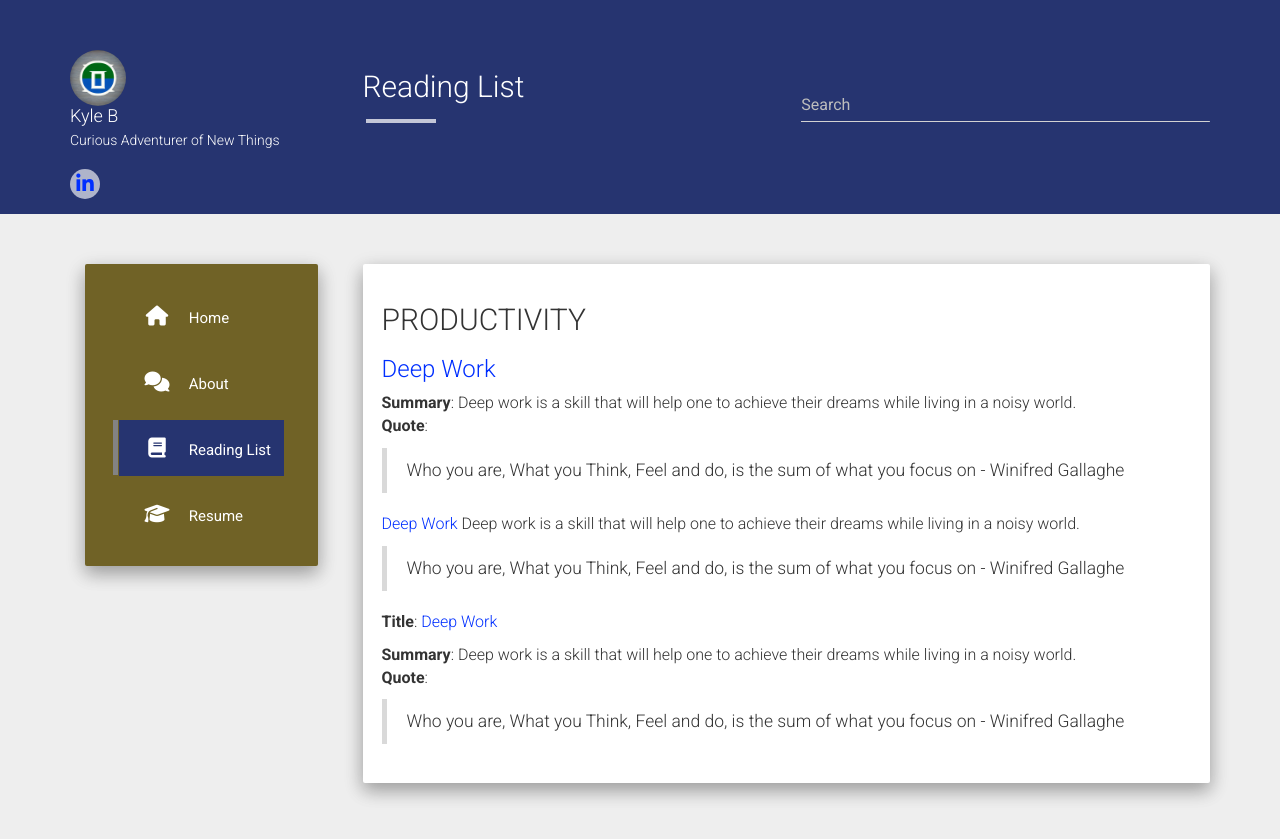
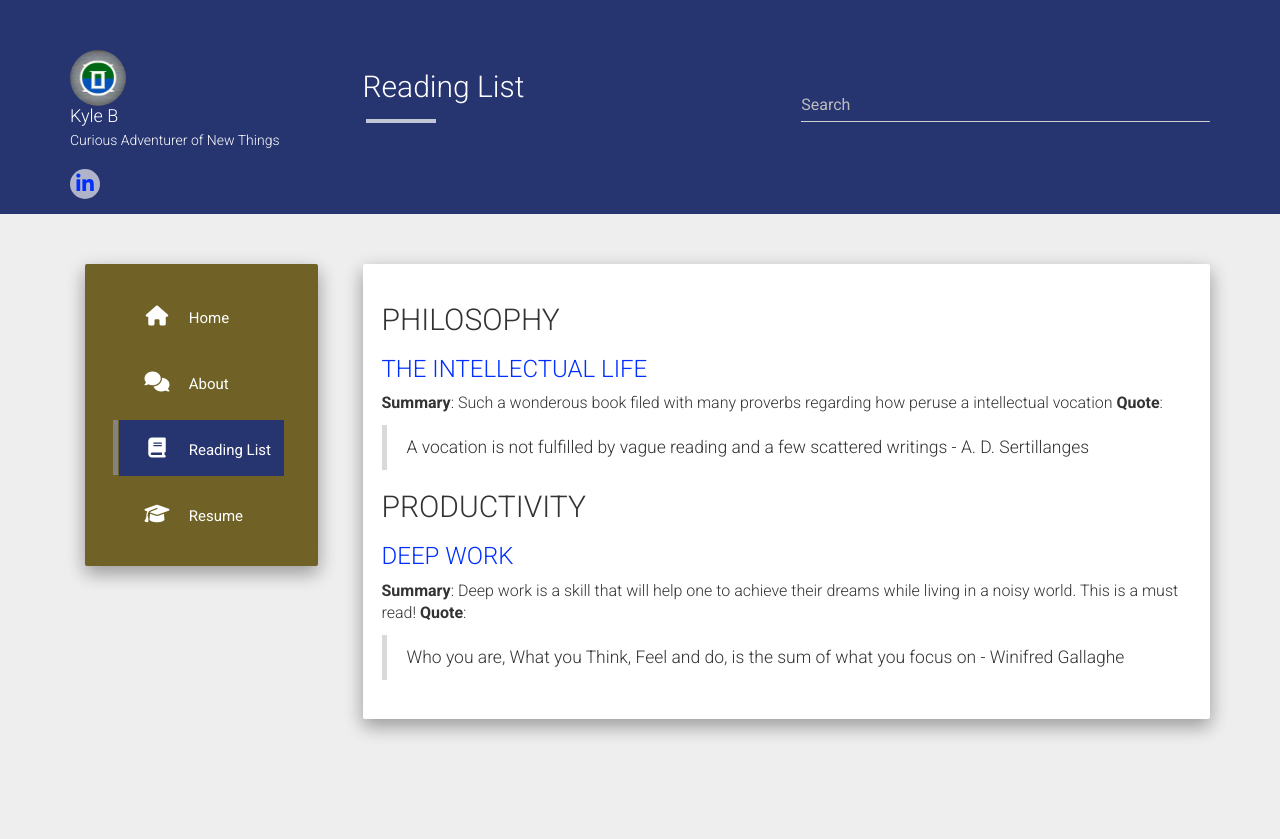
Before and after one commit to azotheblue/blog, a Jekyll site: the page built from readinglist.md, in a window 1280 px wide. Shown: the top 839 px of the page. Built offline with Jekyll 4.4.1, drawn with Linux system fonts in a browser that asks for light colours; nearby versions of some CDN libraries.

Commit message:
Update readinglist.md

```diff
--- a/readinglist.md
+++ b/readinglist.md
@@ -4,26 +4,17 @@ title: Reading List
 permalink: /readinglist/
 ---
 
+## PHILOSOPHY
+
+### [THE INTELLECTUAL LIFE](https://www.amazon.com/Intellectual-Life-Spirit-Conditions-Methods/dp/0813206464)
+**Summary**:  Such a wonderous book filed with many proverbs regarding how peruse a intellectual vocation
+**Quote**:
+> A vocation is not fulfilled by vague reading and a few scattered writings - A. D. Sertillanges
 
 ## PRODUCTIVITY
 
-### [Deep Work](https://www.amazon.com/Deep-Work-Focused-Success-Distracted/dp/1455586692)
-**Summary**: Deep work is a skill that will help one to achieve their dreams while living in a noisy world.
+### [DEEP WORK](https://www.amazon.com/Deep-Work-Focused-Success-Distracted/dp/1455586692)
+**Summary**: Deep work is a skill that will help one to achieve their dreams while living in a noisy world.  This is a must read!
 **Quote**:
 
 >  Who you are, What you Think, Feel and do, is the sum of what you focus on - Winifred Gallaghe
-
-
-
-
-[Deep Work](https://www.amazon.com/Deep-Work-Focused-Success-Distracted/dp/1455586692)
-Deep work is a skill that will help one to achieve their dreams while living in a noisy world.
->  Who you are, What you Think, Feel and do, is the sum of what you focus on - Winifred Gallaghe
-
-
-
-**Title**:  [Deep Work](https://www.amazon.com/Deep-Work-Focused-Success-Distracted/dp/1455586692)
-
-**Summary**:  Deep work is a skill that will help one to achieve their dreams while living in a noisy world.
-**Quote**:
->Who you are, What you Think, Feel and do, is the sum of what you focus on - Winifred Gallaghe
```
